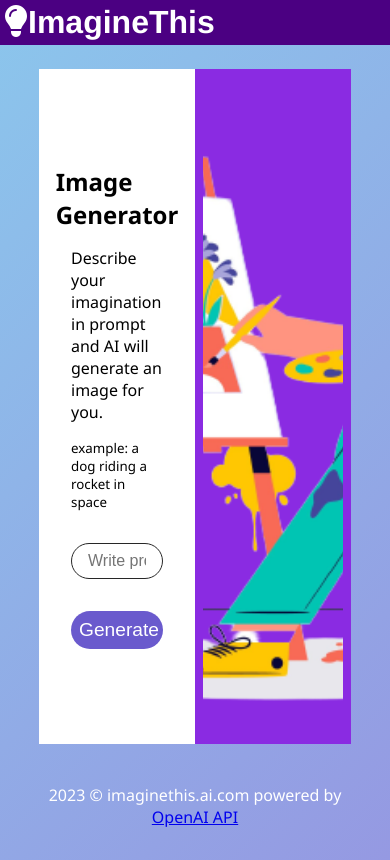
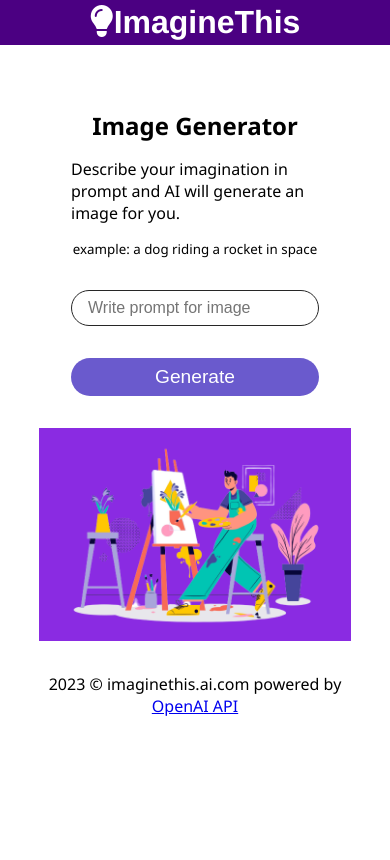
Before and after one commit to IndieCoderMM/imagine-this, a React (Create React App) app in the folder client/: page / in a window 390 px wide. Built offline with nearby package versions, Linux system fonts and the light colour scheme.

Commit message:
Add mobile ui

```diff
--- a/client/src/App.js
+++ b/client/src/App.js
@@ -28,7 +28,6 @@ function App() {
         throw new Error('Image could not be generated!');
       }
       const data = await response.json();
-      console.log(data);
       setImgUrl(data.data);
       setStatus('ready');
     } catch (error) {
--- a/client/src/index.css
+++ b/client/src/index.css
@@ -5,9 +5,9 @@
 }
 
 body {
-    font-family:'Segoe UI', Tahoma, Geneva, Verdana, sans-serif;
-    background-color: #8BC6EC;
-    background-image: linear-gradient(135deg, #8BC6EC 0%, #9599E2 100%);
+  font-family: 'Segoe UI', Tahoma, Geneva, Verdana, sans-serif;
+  background-color: #8bc6ec;
+  background-image: linear-gradient(135deg, #8bc6ec 0%, #9599e2 100%);
   min-height: 100vh;
 }
 
@@ -19,21 +19,22 @@ body {
 }
 
 .header {
-    background-color:indigo;
-    color:white;
-    padding: .25rem;
+  background-color: indigo;
+  color: white;
+  padding: 0.25rem 1rem;
   width: 100%;
-    margin-bottom: 1rem;
   font-family: 'Franklin Gothic Medium', 'Arial Narrow', Arial, sans-serif;
+  margin-bottom: 2rem;
 }
 
 .container {
   display: flex;
   width: 80%;
-    max-width: 900px;
-    min-height: 80vh;
+  max-width: 800px;
+  min-height: 400px;
   background-color: white;
-    margin: .5rem;
+  box-shadow: 2px 2px 10px 0px rgba(0, 0, 0, 0.2),
+    2px 2px 20px 0px rgba(0, 0, 0, 0.1);
 }
 
 .promptForm {
@@ -49,7 +50,7 @@ body {
 
 .promptInput {
   width: 100%;
-    padding: .5rem 1rem;
+  padding: 0.5rem 1rem;
   margin: 1rem;
   border: solid 1px #272727;
   border-radius: 25rem;
@@ -61,14 +62,14 @@ body {
 }
 
 .generateBtn {
-    background-color:slateblue;
+  background-color: slateblue;
   width: 100%;
   border: none;
   border-radius: 25rem;
   color: white;
-    padding: .5rem;
+  padding: 0.5rem;
   font-size: 1.2rem;
-    transition: all .3s;
+  transition: all 0.3s;
 }
 
 .generateBtn:hover {
@@ -77,10 +78,9 @@ body {
   transform: translateY(-2px);
 }
 
-
 .imageFrame {
-    width: 50%;
-    padding: .5rem;
+  flex: 1;
+  padding: 0.5rem;
   background-color: blueviolet;
   color: white;
   display: flex;
@@ -104,7 +104,6 @@ footer {
   padding: 2rem;
   text-align: center;
   color: white;
-
 }
 
 /* Spinner  */
@@ -143,3 +142,32 @@ footer {
     transform: rotate(360deg);
   }
 }
+
+@media (max-width: 768px) {
+  body {
+    background: white;
+  }
+
+  footer {
+    color: black;
+  }
+
+  .header {
+    text-align: center;
+  }
+
+  .container {
+    flex-direction: column;
+    justify-content: center;
+    align-items: center;
+    width: 100%;
+    max-height: none;
+    box-shadow: none;
+  }
+
+  .promptForm,
+  .imageFrame {
+    width: 80%;
+    height: auto;
+  }
+}
```
Lines whose indentation alone changed are shown as unchanged.
